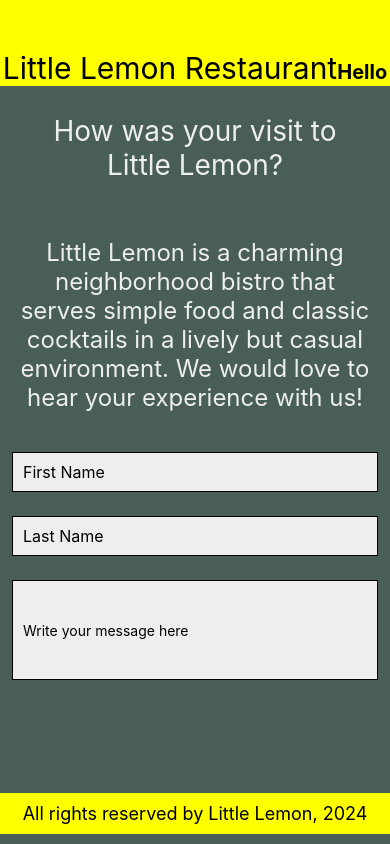
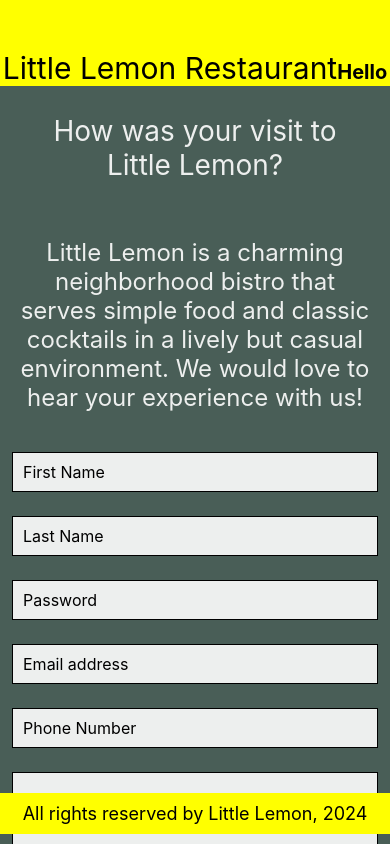
Before and after one commit to Babina081/react-native-tut, a React Native app: screen / in a window 390 px wide. Built offline with nearby package versions, Linux system fonts and the light colour scheme.

Commit message:
ad  login and feedback form

```diff
--- a/App.js
+++ b/App.js
@@ -3,6 +3,7 @@ import LittleLemonFooter from "./components/LittleLemonFooter";
 import LittleLemonHeader from "./components/LittleLemonHeader";
 import MenuItems from "./components/MenuItems";
 import FeedbackForm from "./components/FeedbackForm";
+import LoginScreen from "./components/LoginScreen";
 
 export default function App() {
   return (
@@ -12,6 +13,7 @@ export default function App() {
         {/* <WelcomeScreen /> */}
         {/* <MenuItems /> */}
         <FeedbackForm></FeedbackForm>
+        {/* <LoginScreen></LoginScreen> */}
       </View>
       <View style={styles.footerContainer}>
         <LittleLemonFooter />
--- a/components/FeedbackForm.js
+++ b/components/FeedbackForm.js
@@ -1,5 +1,6 @@
 import React from "react";
 import {
+  Alert,
   KeyboardAvoidingView,
   Platform,
   ScrollView,
@@ -11,6 +12,9 @@ import {
 export default function FeedbackForm() {
   const [firstName, onChangeFirstName] = React.useState("");
   const [lastName, onChangeLastName] = React.useState("");
+  const [email, onChangeEmail] = React.useState("");
+  const [password, onChangePassword] = React.useState("");
+  const [phoneNumber, onChangePhoneNumber] = React.useState("");
   const [message, onChangeMessage] = React.useState("");
   return (
     <KeyboardAvoidingView
@@ -31,18 +35,49 @@ export default function FeedbackForm() {
           value={firstName}
           onChangeText={onChangeFirstName}
           placeholder="First Name"
+          onFocus={() => Alert.alert("First name is focused")}
+          onBlur={() => Alert.alert("First name is now blurred")}
+          clearButtonMode="always"
         />
         <TextInput
           style={styles.inputBox}
           value={lastName}
           onChangeText={onChangeLastName}
           placeholder="Last Name"
+          clearButtonMode="always"
+        />
+        <TextInput
+          style={styles.inputBox}
+          value={password}
+          onChangeText={onChangePassword}
+          placeholder="Password"
+          secureTextEntry={true}
+          clearButtonMode="always"
+        />
+        <TextInput
+          style={styles.inputBox}
+          value={email}
+          onChangeText={onChangeEmail}
+          placeholder={"Email address"}
+          keyboardType={"email-address"}
+          clearButtonMode="always"
+        />
+        <TextInput
+          style={styles.inputBox}
+          value={phoneNumber}
+          onChangeText={onChangePhoneNumber}
+          placeholder={"Phone Number"}
+          keyboardType={"phone-pad"}
+          clearButtonMode="always"
         />
         <TextInput
           style={styles.messageInput}
           value={message}
           onChangeText={onChangeMessage}
           placeholder="Write your message here"
+          //   multiline={true}
+          maxLength={250}
+          clearButtonMode="always"
         />
       </ScrollView>
     </KeyboardAvoidingView>
--- /dev/null
+++ b/components/LoginScreen.js
@@ -0,0 +1,56 @@
+import React from "react";
+import { ScrollView, StyleSheet, Text, TextInput } from "react-native";
+
+export default function LoginScreen() {
+  const [email, onChangeEmail] = React.useState("");
+  const [password, onChangePassword] = React.useState("");
+  return (
+    <ScrollView style={styles.container}>
+      <Text style={styles.headerText}>Welcome to Little Lemon</Text>
+      <Text style={styles.regularText}>Login to continue </Text>
+      <TextInput
+        style={styles.inputBox}
+        value={email}
+        onChangeText={onChangeEmail}
+        placeholder="Email"
+        keyboardType="email-address"
+      ></TextInput>
+      <TextInput
+        style={styles.inputBox}
+        value={password}
+        onChangeText={onChangePassword}
+        placeholder="Password"
+        keyboardType="default"
+        secureTextEntry={true}
+      ></TextInput>
+    </ScrollView>
+  );
+}
+
+const styles = StyleSheet.create({
+  container: {
+    flex: 1,
+  },
+  headerText: {
+    padding: 40,
+    fontSize: 30,
+    color: "#EDEFEE",
+    textAlign: "center",
+  },
+  regularText: {
+    fontSize: 24,
+    padding: 20,
+    marginVertical: 8,
+    color: "#EDEFEE",
+    textAlign: "center",
+  },
+  inputBox: {
+    height: 40,
+    margin: 12,
+    borderWidth: 1,
+    padding: 10,
+    fontSize: 16,
+    borderColor: "EDEFEE",
+    backgroundColor: "#EDEFEE",
+  },
+});
```
